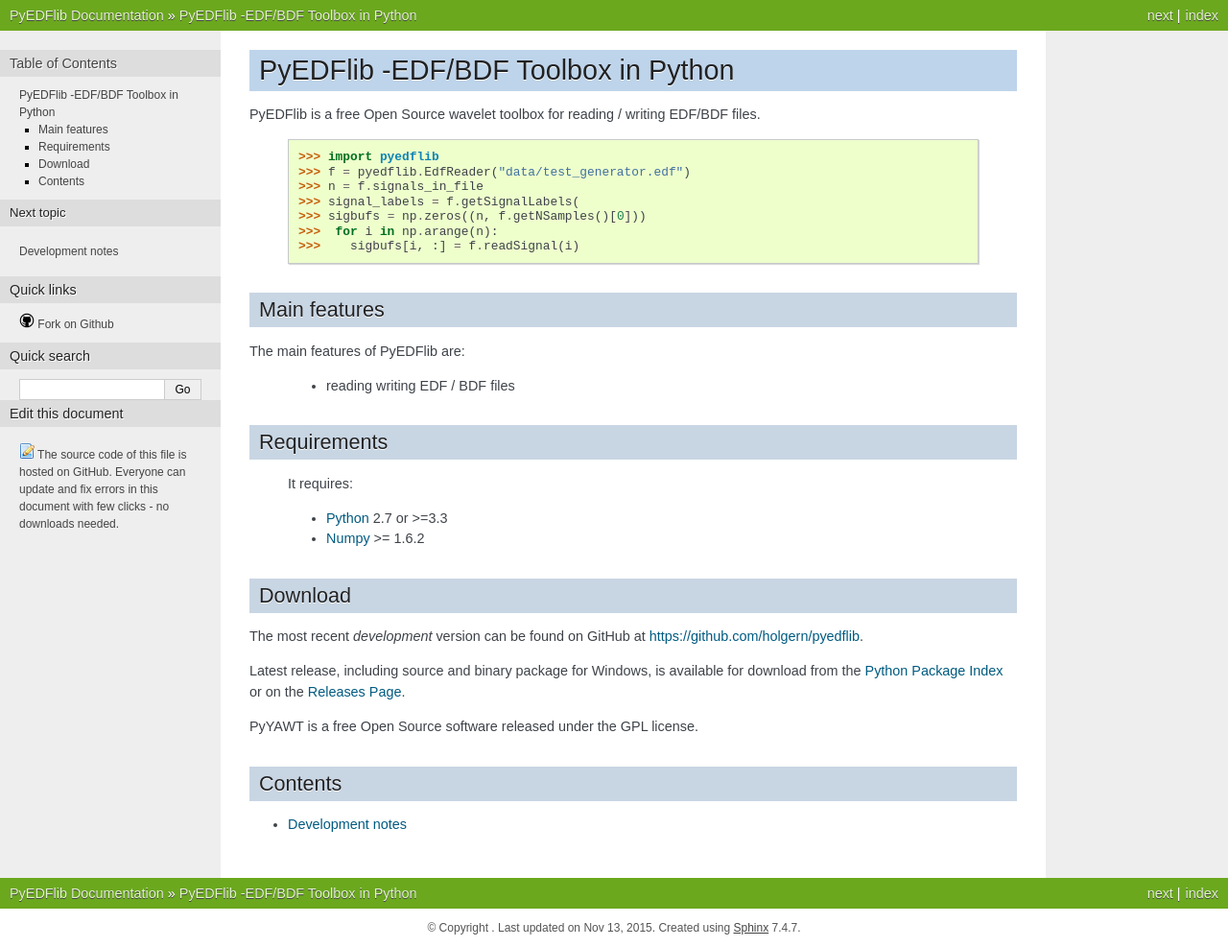
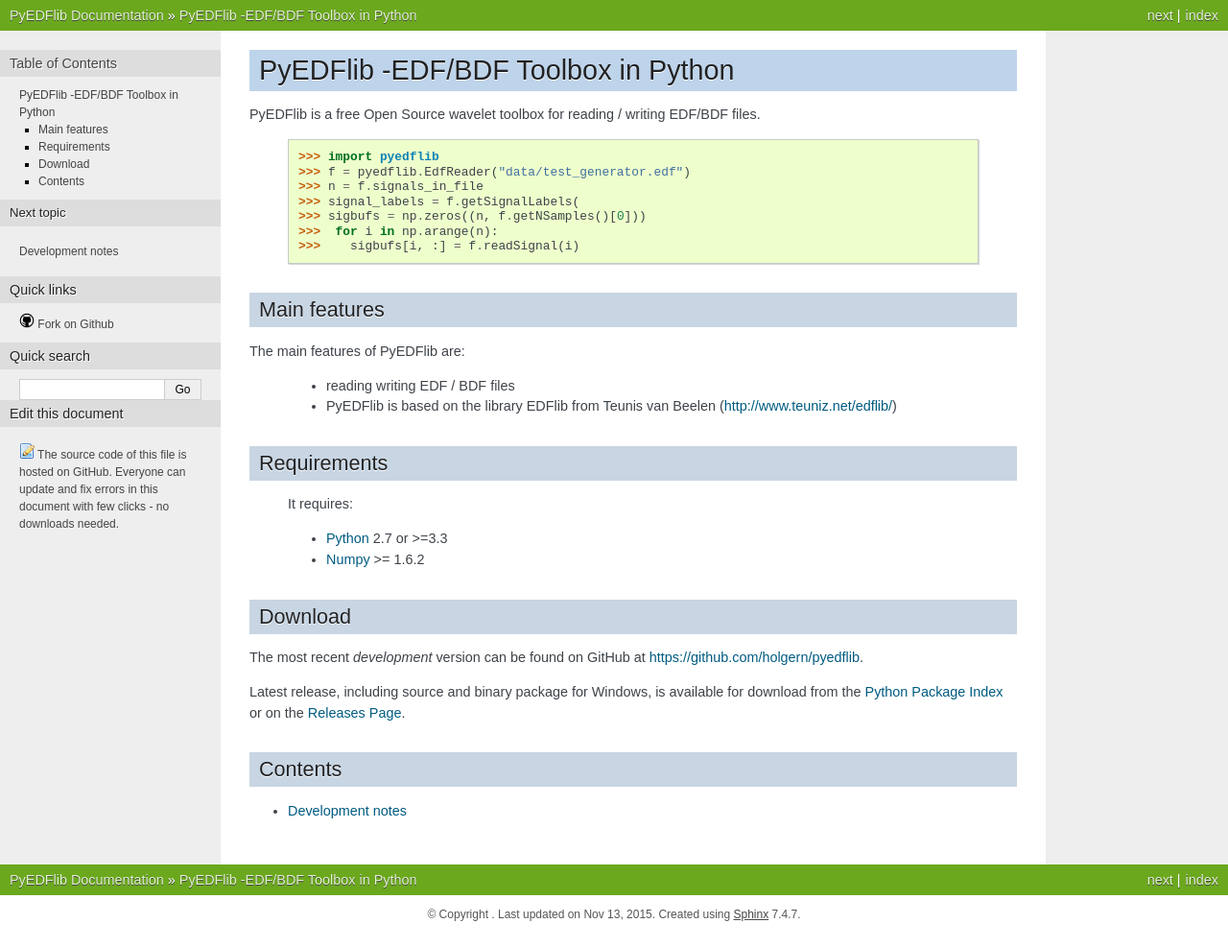
Before and after one commit to holgern/pyedflib, a Sphinx documentation site: the page built from doc/source/index.rst, in a window 1280 px wide. Shown: the whole page at 96% size. Built offline with Sphinx 7.4.7, drawn with Linux system fonts in a browser that asks for light colours; pages that are not in the unit, such as notebooks, are missing from menus; the version number could not be read and is left out.

Commit message:
small changes

```diff
--- a/doc/source/index.rst
+++ b/doc/source/index.rst
@@ -21,6 +21,7 @@
 The main features of PyEDFlib are:
 
   * reading writing EDF / BDF files
+  * PyEDFlib is based on the library EDFlib from Teunis van Beelen (http://www.teuniz.net/edflib/)
 
 Requirements
 ------------
@@ -40,7 +41,6 @@
 for download from the `Python Package Index`_ or on the `Releases Page`_.
 
 
-PyYAWT is a free Open Source software released under the GPL license.
 
 Contents
 --------
```
Also changed, not shown: README.md (+2 -0 lines).
